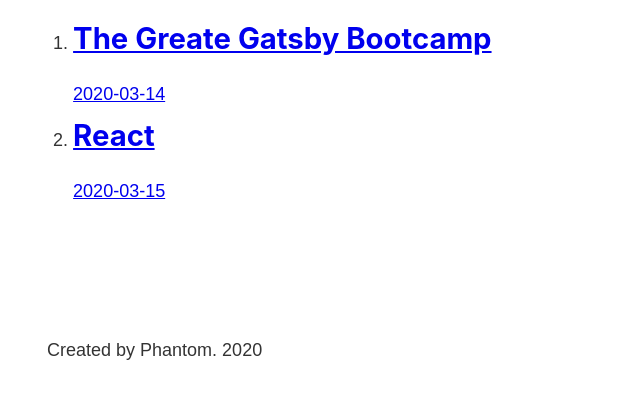
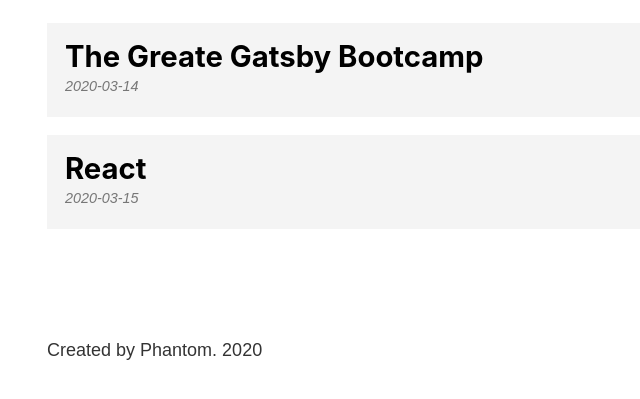
Before and after one commit to genius-jsdev/r_gatsby-bootcamp, a Gatsby site: page /blog in a window 1280 px wide. Shown: the part 393-792 px from the top of the page, without its empty margins (236-876 px from the left). Built offline with nearby package versions, Linux system fonts and the light colour scheme; Gatsby itself is replaced by a stand-in of ours.

Commit message:
Update blog Styles

```diff
--- a/src/pages/blog.js
+++ b/src/pages/blog.js
@@ -2,6 +2,7 @@
 import { Link, graphql, useStaticQuery } from "gatsby"
 
 import Layout from "../components/layout"
+import blogStyles from './blog.module.scss'
 
 const BlogPage = () => {
   const data = useStaticQuery(graphql`
@@ -25,10 +26,10 @@
   return (
     <Layout>
       <h1>Blog</h1>
-      <ol>
+      <ol className={blogStyles.posts}>
         {data.allMarkdownRemark.edges.map(edge => {
           return (
-            <li>
+            <li className={blogStyles.post}>
               <Link to={`/blog/${edge.node.fields.slug}`}>
                 <h2>{edge.node.frontmatter.title}</h2>
                 <p>{edge.node.frontmatter.date}</p>
--- /dev/null
+++ b/src/pages/blog.module.scss
@@ -0,0 +1,30 @@
+.posts {
+  list-style-type: none;
+  margin: 0;
+}
+
+.post {
+  margin: 1rem 0;
+
+  a {
+      background: #f4f4f4;
+      color: #000000;
+      display: block;
+      padding: 1rem;
+      text-decoration: none;
+  }
+
+  a:hover {
+      background: #e4e4e4;
+  }
+
+  h2 {
+      margin-bottom: 0;
+  }
+
+  p {
+      color: #777777;
+      font-size: .8rem;
+      font-style: italic;
+  }
+}
```
